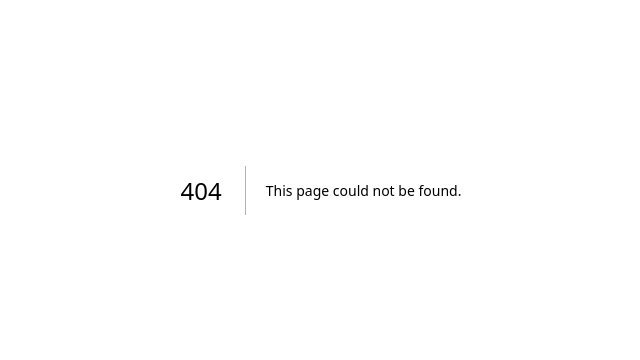
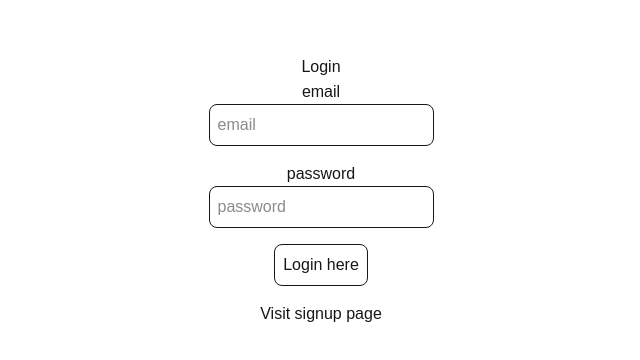
Before and after one commit to usereri/auth-nextjs, a Next.js app: page /login in a window 1280 px wide. Before the commit this address had no page. Shown: the part 210-570 px from the top of the page, without its empty margins (319-959 px from the left). Built offline with nearby package versions, Linux system fonts and the light colour scheme.

Commit message:
login page

```diff
--- /dev/null
+++ b/src/app/login/page.tsx
@@ -0,0 +1,44 @@
+"use client";
+
+import Link from "next/link";
+import React from "react";
+import { useRouter } from "next/navigation";
+import { axios } from "axios";
+
+export default function LoginPage() {
+    const [user, setUser] = React.useState({
+        email: "",
+        password: "",
+    });
+
+    const onLogin = async () => { }
+
+    return (
+        <div className="flex flex-col items-center justify-center min-h-screen py-2">
+            <h1>Login</h1>
+            <hr />
+            <label htmlFor="email">email</label>
+            <input
+                className="p-2 border border-grey-300 rounded-lg mb-4 focus:outline-none focus:border-grey-600"
+                id="email"
+                type="text"
+                value={user.email}
+                onChange={(e) => setUser({ ...user, email: e.target.value })}
+                placeholder="email"
+            />
+            <label htmlFor="password">password</label>
+            <input
+                className="p-2 border border-grey-300 rounded-lg mb-4 focus:outline-none focus:border-grey-600"
+                id="password"
+                type="password"
+                value={user.password}
+                onChange={(e) => setUser({ ...user, password: e.target.value })}
+                placeholder="password"
+            />
+            <button
+                className="p-2 border border-grey-300 rounded-lg mb-4 focus:outline-none focus:border-grey-600"
+                onClick={onLogin}>Login here</button>
+            <Link href="/signup">Visit signup page</Link>
+        </div>
+    )
+}
```
